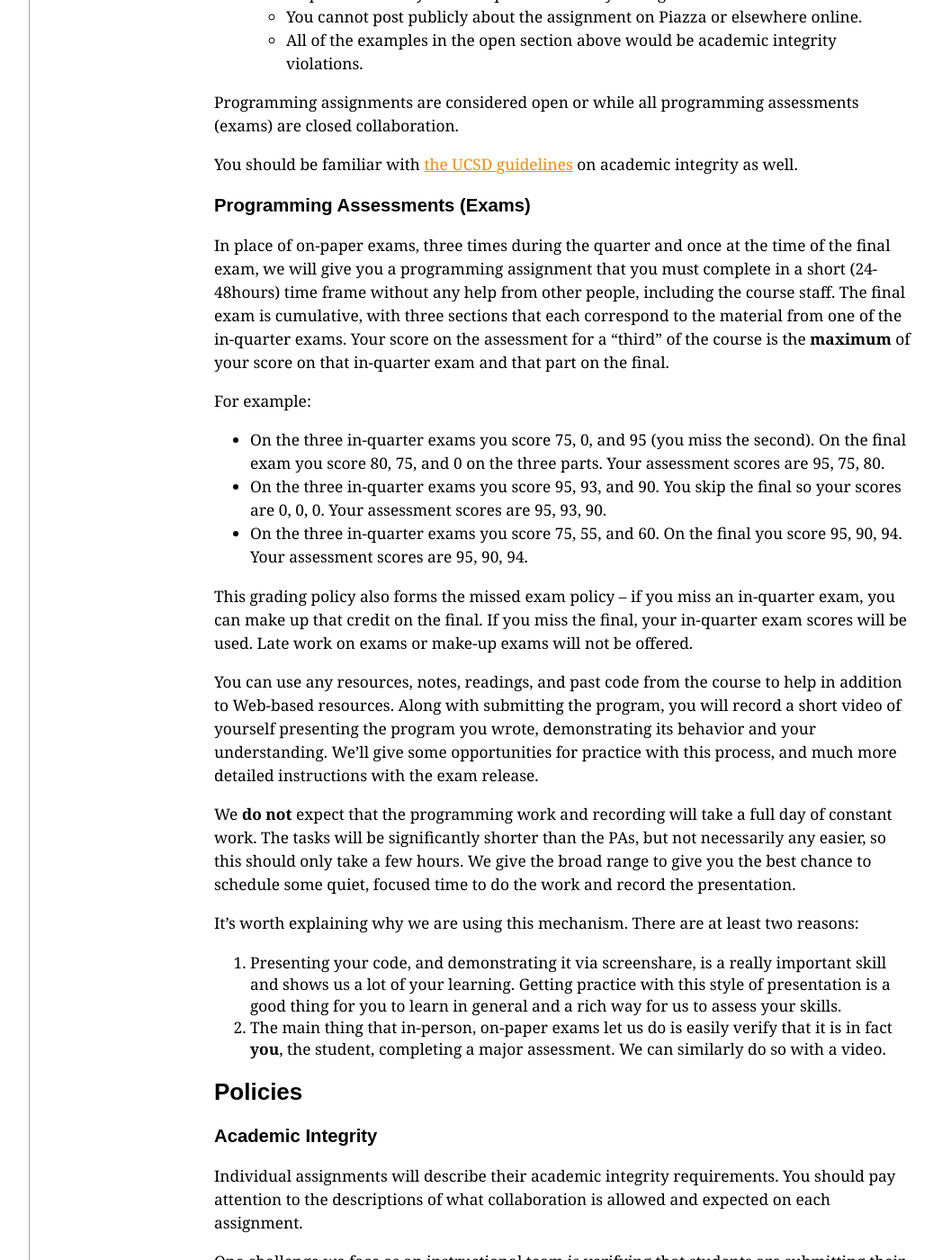
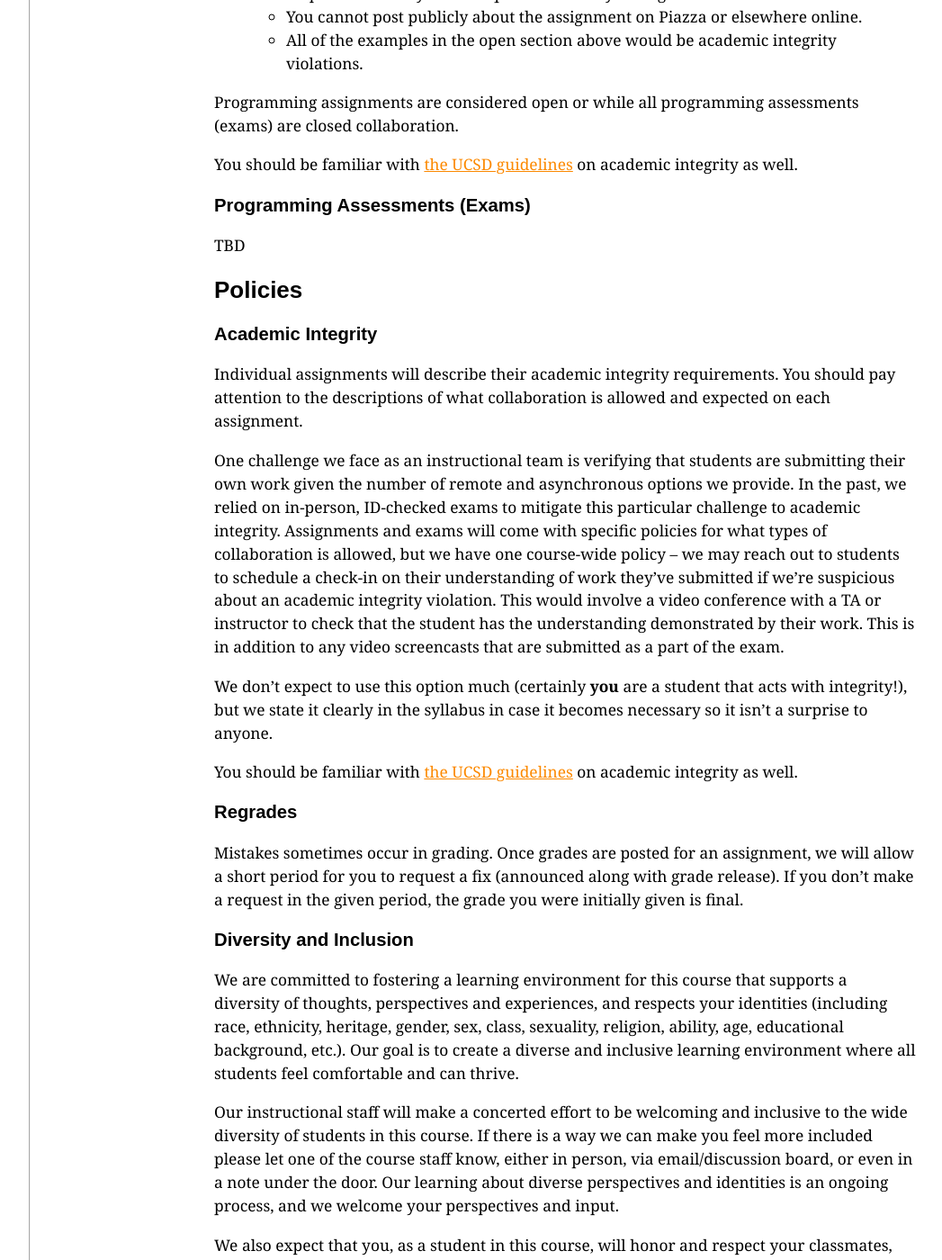
Before and after one commit to ucsd-cse12-f22/ucsd-cse12-f22.github.io, a Jekyll site: the page built from syllabus.md, in a window 1280 px wide and 1400 px high, scrolled down 4900 px. Shown: the whole window at 90% size, without its empty margins (56-1103 px from the left). Built offline with Jekyll 4.4.1, drawn with Linux system fonts in a browser that asks for light colours.

Commit message:
Update syllabus.md

```diff
--- a/syllabus.md
+++ b/syllabus.md
@@ -224,54 +224,9 @@ on academic integrity as well.
 <a id="g:exams"></a>
 <h3>Programming Assessments (Exams)</h3>
 
-In place of on-paper exams, three times during the quarter and once at the
-time of the final exam, we will give you a programming assignment that you
-must complete in a short (24-48hours) time frame without any help from other people,
-including the course staff.
-The final exam is cumulative, with three sections that each correspond to
-the material from one of the in-quarter exams. Your score on the assessment for
-a “third” of the course is the **maximum** of your score on that in-quarter exam
-and that part on the final.
 
-For example:
+TBD
 
-- On the three in-quarter exams you score 75, 0, and 95 (you miss the second). On
-the final exam you score 80, 75, and 0 on the three parts. Your assessment scores
-are 95, 75, 80.
-- On the three in-quarter exams you score 95, 93, and 90. You skip the final so
-your scores are 0, 0, 0. Your assessment scores are 95, 93, 90.
-- On the three in-quarter exams you score 75, 55, and 60. On the final you score 95,
-90, 94. Your assessment scores are 95, 90, 94.
-
-This grading policy also forms the missed exam policy – if you miss an
-in-quarter exam, you can make up that credit on the final. If you miss the
-final, your in-quarter exam scores will be used. Late work on exams or make-up
-exams will not be offered.
-
-You can use any resources, notes, readings, and past code from the course to
-help in addition to Web-based resources.  Along with submitting the program, you
-will record a short video of yourself presenting the program you wrote,
-demonstrating its behavior and your understanding. We'll give some opportunities
-for practice with this process, and much more detailed instructions with the
-exam release.
-
-We **do not** expect that the programming work and recording will take a full
-day of constant work. The tasks will be significantly shorter than the PAs,
-but not necessarily any easier, so this should only take a few hours.
-We give the broad range to give you the best
-chance to schedule some quiet, focused time to do the work and record the
-presentation.
-
-It's worth explaining why we are using this mechanism. There are at least two
-reasons:
-
-1. Presenting your code, and demonstrating it via screenshare, is a really
-important skill and shows us a lot of your learning. Getting practice with this
-style of presentation is a good thing for you to learn in general and a rich
-way for us to assess your skills.
-2. The main thing that in-person, on-paper exams let us do is easily verify
-that it is in fact **you**, the student, completing a major assessment. We can
-similarly do so with a video.
 
 <a id="policies"></a>
 ## Policies
```
